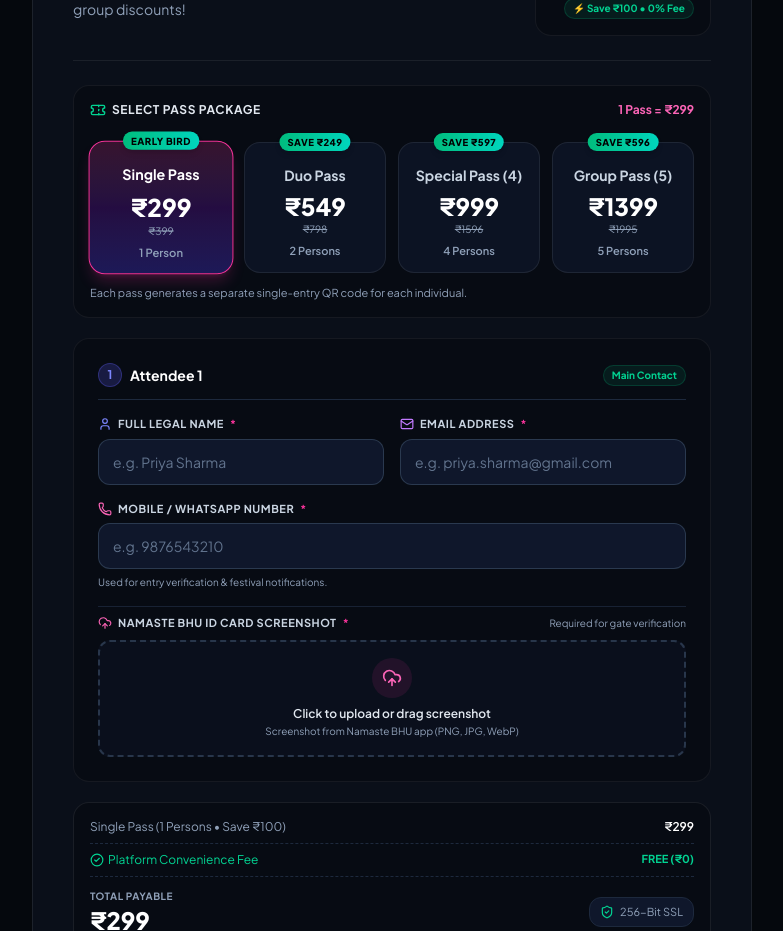
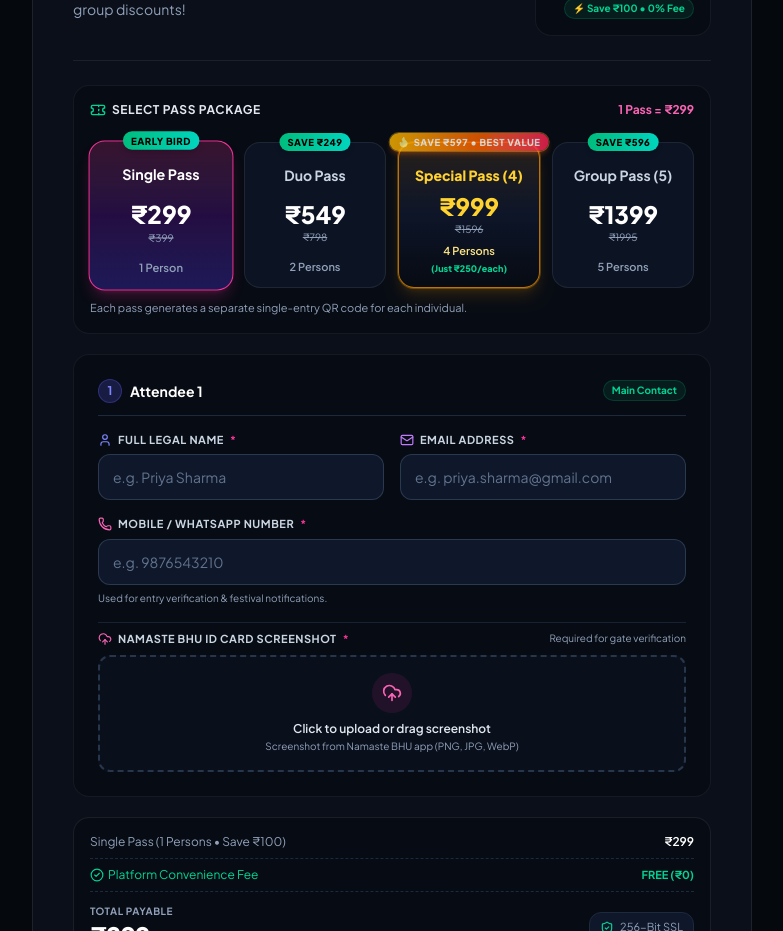
Before and after one commit to aj-6396/taalasya, a Next.js app: page / in a window 1280 px wide. Shown: the part 1300-2231 px from the top of the page, without its empty margins (248-1031 px from the left). Built offline with nearby package versions, Linux system fonts and the light colour scheme.

Commit message:
style: strongly highlight 4-person Special Pass with glowing amber border, flame badge, and per-person savings

```diff
--- a/src/components/RegistrationForm.tsx
+++ b/src/components/RegistrationForm.tsx
@@ -18,6 +18,7 @@
   Trash2,
   Eye,
   X,
+  Flame,
 } from "lucide-react";
 import { EVENT_CONFIG, PASS_TIERS, getTierPrice } from "@/lib/constants";
 import { generateShortTicketId } from "@/lib/ticketId";
@@ -610,27 +611,47 @@
                 <div className="grid grid-cols-2 sm:grid-cols-4 gap-2 sm:gap-3 pt-3">
                   {PASS_TIERS.map((tier) => {
                     const isSelected = formData.quantity === tier.quantity;
+                    const isSpecial = Boolean((tier as any).highlight);
                     return (
                       <button
                         key={tier.quantity}
                         type="button"
                         onClick={() => handleQuantitySelect(tier.quantity)}
-                        className={`relative pt-5 sm:pt-6 pb-2.5 sm:pb-3 px-1 sm:px-2 rounded-2xl border text-center transition-all cursor-pointer flex flex-col items-center justify-between min-h-[110px] sm:min-h-[125px] ${
+                        className={`relative pt-5 sm:pt-6 pb-2.5 sm:pb-3 px-1 sm:px-2 rounded-2xl border text-center transition-all cursor-pointer flex flex-col items-center justify-between min-h-[115px] sm:min-h-[130px] ${
                           isSelected
-                            ? "bg-gradient-to-b from-pink-500/20 via-purple-600/20 to-indigo-600/30 border-pink-500 text-white shadow-lg shadow-pink-500/20 scale-[1.02]"
+                            ? isSpecial
+                              ? "bg-gradient-to-b from-amber-500/25 via-orange-600/20 to-purple-900/35 border-amber-400 text-white shadow-xl shadow-amber-500/30 scale-[1.03] ring-1 ring-amber-400/50"
+                              : "bg-gradient-to-b from-pink-500/20 via-purple-600/20 to-indigo-600/30 border-pink-500 text-white shadow-lg shadow-pink-500/20 scale-[1.02]"
+                            : isSpecial
+                            ? "bg-gradient-to-b from-amber-500/15 via-slate-900/90 to-[#070b13] border-amber-500/70 hover:border-amber-400 text-white shadow-lg shadow-amber-500/15 ring-1 ring-amber-500/30 hover:scale-[1.01]"
                             : "bg-slate-900/70 border-white/[0.08] hover:border-slate-700 text-slate-300"
                         }`}
                       >
                         {tier.savings > 0 && (
-                          <span className="absolute -top-2.5 left-1/2 -translate-x-1/2 px-2 py-0.5 rounded-full text-[8.5px] sm:text-[9.5px] font-black uppercase tracking-wider bg-gradient-to-r from-emerald-500 to-teal-400 text-black shadow-md whitespace-nowrap z-10 pointer-events-none">
-                            {tier.tag}
+                          <span
+                            className={`absolute -top-2.5 left-1/2 -translate-x-1/2 px-2 py-0.5 rounded-full text-[8.5px] sm:text-[9.5px] font-black uppercase tracking-wider whitespace-nowrap z-10 pointer-events-none flex items-center gap-1 shadow-md ${
+                              isSpecial
+                                ? "bg-gradient-to-r from-amber-400 via-orange-500 to-rose-500 text-white shadow-orange-500/35 ring-1 ring-amber-300/40 animate-pulse"
+                                : "bg-gradient-to-r from-emerald-500 to-teal-400 text-black"
+                            }`}
+                          >
+                            {isSpecial && <Flame className="w-3 h-3 text-yellow-200 fill-yellow-200" />}
+                            <span>{isSpecial ? "SAVE ₹597 • BEST VALUE" : tier.tag}</span>
                           </span>
                         )}
-                        <span className="text-[11px] sm:text-sm font-bold leading-tight">
+                        <span
+                          className={`text-[11px] sm:text-sm font-bold leading-tight ${
+                            isSpecial ? "text-amber-300 font-extrabold" : ""
+                          }`}
+                        >
                           {tier.name}
                         </span>
                         <div className="my-1 sm:my-1.5">
-                          <span className="text-base sm:text-2xl font-black text-white">
+                          <span
+                            className={`text-base sm:text-2xl font-black ${
+                              isSpecial ? "text-amber-300" : "text-white"
+                            }`}
+                          >
                             ₹{tier.price}
                           </span>
                           {tier.savings > 0 && (
@@ -639,9 +660,20 @@
                             </span>
                           )}
                         </div>
-                        <span className="text-[9.5px] sm:text-[11px] font-semibold text-slate-400">
-                          {tier.quantity} {tier.quantity === 1 ? "Person" : "Persons"}
-                        </span>
+                        <div className="flex flex-col items-center gap-0.5">
+                          <span
+                            className={`text-[9.5px] sm:text-[11px] font-semibold ${
+                              isSpecial ? "text-amber-200" : "text-slate-400"
+                            }`}
+                          >
+                            {tier.quantity} {tier.quantity === 1 ? "Person" : "Persons"}
+                          </span>
+                          {isSpecial && (
+                            <span className="text-[8.5px] sm:text-[9px] font-extrabold text-emerald-400">
+                              (Just ₹250/each)
+                            </span>
+                          )}
+                        </div>
                       </button>
                     );
                   })}
--- a/src/lib/constants.ts
+++ b/src/lib/constants.ts
@@ -61,6 +61,7 @@
     originalPrice: 1596,
     savings: 597,
     tag: "Save ₹597",
+    highlight: true,
   },
   {
     quantity: 5,
```
